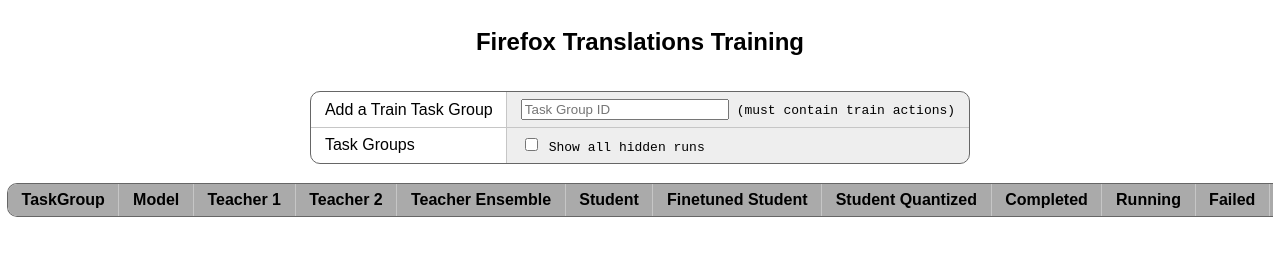
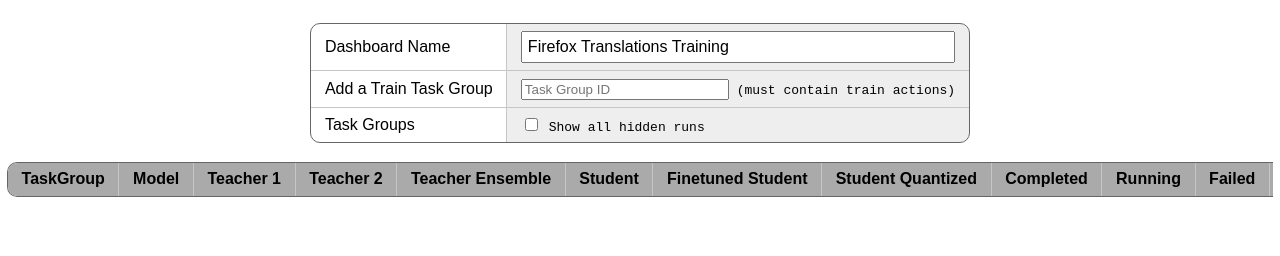
Before and after one commit to gregtatum/taskcluster-tools, a website with bundled scripts: page src/training/index.html in a window 1280 px wide. Built offline with nearby package versions, Linux system fonts and the light colour scheme.

Commit message:
Add a dashboard name

```diff
--- a/src/training/index.html
+++ b/src/training/index.html
@@ -7,7 +7,6 @@
 <body>
   <script src='./training.mjs' type="module"></script>
   <link rel="stylesheet" href="./training.css">
-  <h2>Firefox Translations Training</h2>
   <p id="loading">Fetching the tasks from TaskCluster…</p>
   <p id="error">Error fetching the taskcluster. See the console log.</p>
 
@@ -16,12 +15,22 @@
       <tbody id="trainTaskGroupIds">
         <tr>
           <td>
+            <label for="dashboardName">
+              Dashboard Name
+            </label>
+          </td>
+          <td colspan="3">
+            <input type="text" id="dashboardName" />
+          </td>
+        </tr>
+        <tr>
+          <td>
             <label for="taskGroup">
               Add a Train Task Group
             </label>
           </td>
           <td colspan="3">
-            <input type="text" id="taskGroup" placeholder="Task Group ID"> (must contain train actions)
+            <input type="text" id="taskGroup" placeholder="Task Group ID" /> (must contain train actions)
           </td>
         </tr>
         <tr>
--- a/src/training/training.css
+++ b/src/training/training.css
@@ -121,3 +121,10 @@
   margin: 0px !important;
   overflow: hidden;
 }
+
+#dashboardName {
+  width: 100% !important;
+  box-sizing: border-box;
+  font-size: 16px;
+  padding: 5px;
+}
--- a/src/training/training.mjs
+++ b/src/training/training.mjs
@@ -4,6 +4,7 @@
 const server = 'https://firefox-ci-tc.services.mozilla.com';
 
 const elements = {
+  dashboardName: /** @type {HTMLInputElement} */ (getElement('dashboardName')),
   taskGroup: /** @type {HTMLInputElement} */ (getElement('taskGroup')),
   loading: getElement('loading'),
   controls: getElement('controls'),
@@ -103,6 +104,19 @@
       changeLocation(urlParams);
     }
   });
+  {
+    const urlParams = new URLSearchParams(window.location.search);
+    const title =
+      urlParams.get('dashboardName') || 'Firefox Translations Training';
+    elements.dashboardName.value = title;
+    document.title = title;
+    elements.dashboardName.addEventListener('keyup', () => {
+      const urlParams = new URLSearchParams(window.location.search);
+      urlParams.set('dashboardName', elements.dashboardName.value);
+      replaceLocation(urlParams);
+      document.title = elements.dashboardName.value;
+    });
+  }
 
   buildTable();
 }
```
